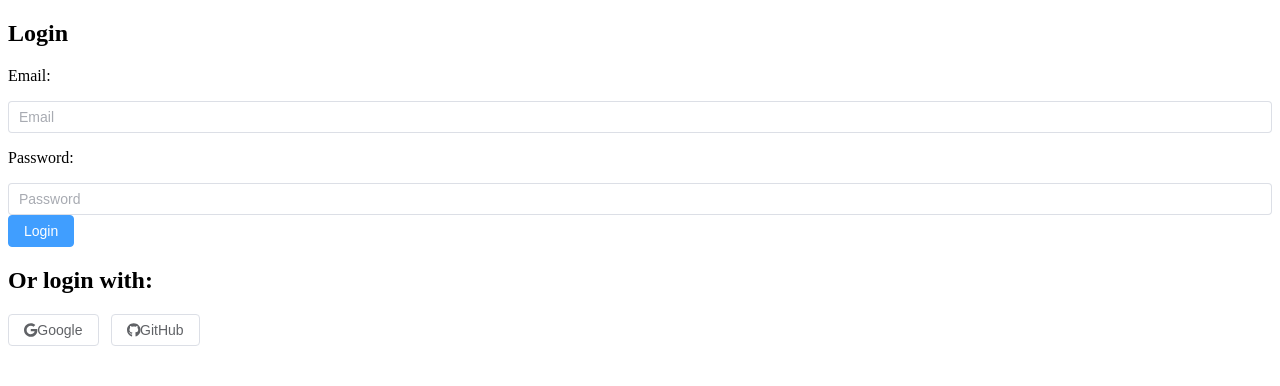
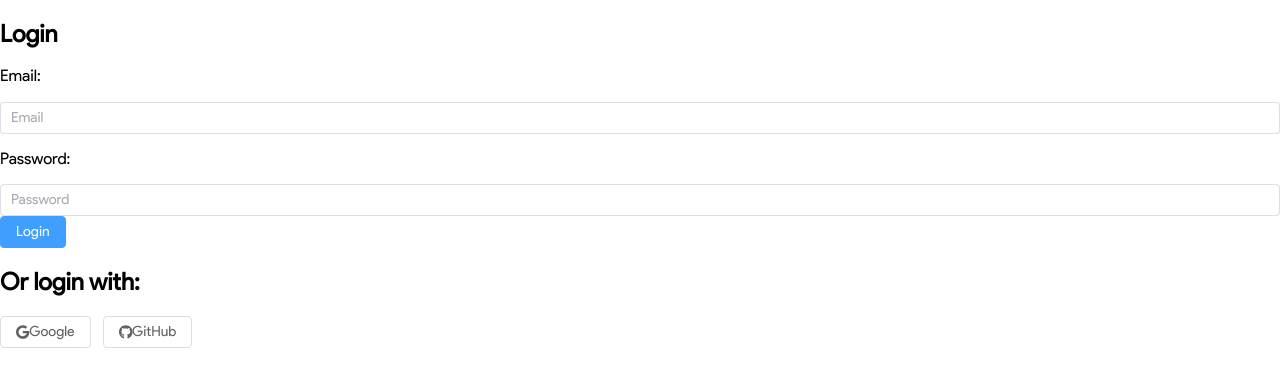
Before and after one commit to ivan-cavero/GoogleMeetClone, a Vue app: page /login in a window 1280 px wide. Shown: the top 386 px of the page. Built offline with nearby package versions, Linux system fonts and the light colour scheme; no server answers.

Commit message:
:bento: Add global tyles,font and logo.

```diff
--- /dev/null
+++ b/src/assets/styles/global.css
@@ -0,0 +1,17 @@
+@font-face {
+    font-family: "Product Sans";
+    src: url('../fonts/ProductSansRegular.ttf') format('woff2');
+}
+
+body {
+    font-family: "Product Sans", Arial, Helvetica, sans-serif;
+}
+
+.dark-mode {
+    background-color: #222;
+    color: #fff;
+}
+
+.dark-mode .app-header {
+    background-color: #333;
+}
--- /dev/null
+++ b/src/assets/styles/modern-normalize.css
@@ -0,0 +1,298 @@
+/*! modern-normalize v1.1.0 | MIT License | https://github.com/sindresorhus/modern-normalize */
+
+/*
+Document
+========
+*/
+
+/**
+Use a better box model (opinionated).
+*/
+
+*,
+::before,
+::after {
+	box-sizing: border-box;
+}
+
+/**
+Use a more readable tab size (opinionated).
+*/
+
+html {
+	-moz-tab-size: 4;
+	tab-size: 4;
+}
+
+/**
+1. Correct the line height in all browsers.
+2. Prevent adjustments of font size after orientation changes in iOS.
+*/
+
+html {
+	line-height: 1.15; /* 1 */
+	-webkit-text-size-adjust: 100%; /* 2 */
+}
+
+/*
+Sections
+========
+*/
+
+/**
+Remove the margin in all browsers.
+*/
+
+body {
+	margin: 0;
+}
+
+/**
+Improve consistency of default fonts in all browsers. (https://github.com/sindresorhus/modern-normalize/issues/3)
+*/
+
+body {
+	font-family:
+		system-ui,
+		-apple-system, /* Firefox supports this but not yet `system-ui` */
+		'Segoe UI',
+		Roboto,
+		Helvetica,
+		Arial,
+		sans-serif,
+		'Apple Color Emoji',
+		'Segoe UI Emoji';
+}
+
+/*
+Grouping content
+================
+*/
+
+/**
+1. Add the correct height in Firefox.
+2. Correct the inheritance of border color in Firefox. (https://bugzilla.mozilla.org/show_bug.cgi?id=190655)
+*/
+
+hr {
+	height: 0; /* 1 */
+	color: inherit; /* 2 */
+}
+
+/*
+Text-level semantics
+====================
+*/
+
+/**
+Add the correct text decoration in Chrome, Edge, and Safari.
+*/
+
+abbr[title] {
+	text-decoration: underline dotted;
+}
+
+/**
+Add the correct font weight in Edge and Safari.
+*/
+
+b,
+strong {
+	font-weight: bolder;
+}
+
+/**
+1. Improve consistency of default fonts in all browsers. (https://github.com/sindresorhus/modern-normalize/issues/3)
+2. Correct the odd 'em' font sizing in all browsers.
+*/
+
+code,
+kbd,
+samp,
+pre {
+	font-family:
+		ui-monospace,
+		SFMono-Regular,
+		Consolas,
+		'Liberation Mono',
+		Menlo,
+		monospace; /* 1 */
+	font-size: 1em; /* 2 */
+}
+
+/**
+Add the correct font size in all browsers.
+*/
+
+small {
+	font-size: 80%;
+}
+
+/**
+Prevent 'sub' and 'sup' elements from affecting the line height in all browsers.
+*/
+
+sub,
+sup {
+	font-size: 75%;
+	line-height: 0;
+	position: relative;
+	vertical-align: baseline;
+}
+
+sub {
+	bottom: -0.25em;
+}
+
+sup {
+	top: -0.5em;
+}
+
+/*
+Tabular data
+============
+*/
+
+/**
+1. Remove text indentation from table contents in Chrome and Safari. (https://bugs.chromium.org/p/chromium/issues/detail?id=999088, https://bugs.webkit.org/show_bug.cgi?id=201297)
+2. Correct table border color inheritance in all Chrome and Safari. (https://bugs.chromium.org/p/chromium/issues/detail?id=935729, https://bugs.webkit.org/show_bug.cgi?id=195016)
+*/
+
+table {
+	text-indent: 0; /* 1 */
+	border-color: inherit; /* 2 */
+}
+
+/*
+Forms
+=====
+*/
+
+/**
+1. Change the font styles in all browsers.
+2. Remove the margin in Firefox and Safari.
+*/
+
+button,
+input,
+optgroup,
+select,
+textarea {
+	font-family: inherit; /* 1 */
+	font-size: 100%; /* 1 */
+	line-height: 1.15; /* 1 */
+	margin: 0; /* 2 */
+}
+
+/**
+Remove the inheritance of text transform in Edge and Firefox.
+1. Remove the inheritance of text transform in Firefox.
+*/
+
+button,
+select { /* 1 */
+	text-transform: none;
+}
+
+/**
+Correct the inability to style clickable types in iOS and Safari.
+*/
+
+button,
+[type='button'],
+[type='reset'],
+[type='submit'] {
+	-webkit-appearance: button;
+}
+
+/**
+Remove the inner border and padding in Firefox.
+*/
+
+::-moz-focus-inner {
+	border-style: none;
+	padding: 0;
+}
+
+/**
+Restore the focus styles unset by the previous rule.
+*/
+
+:-moz-focusring {
+	outline: 1px dotted ButtonText;
+}
+
+/**
+Remove the additional ':invalid' styles in Firefox.
+See: https://github.com/mozilla/gecko-dev/blob/2f9eacd9d3d995c937b4251a5557d95d494c9be1/layout/style/res/forms.css#L728-L737
+*/
+
+:-moz-ui-invalid {
+	box-shadow: none;
+}
+
+/**
+Remove the padding so developers are not caught out when they zero out 'fieldset' elements in all browsers.
+*/
+
+legend {
+	padding: 0;
+}
+
+/**
+Add the correct vertical alignment in Chrome and Firefox.
+*/
+
+progress {
+	vertical-align: baseline;
+}
+
+/**
+Correct the cursor style of increment and decrement buttons in Safari.
+*/
+
+::-webkit-inner-spin-button,
+::-webkit-outer-spin-button {
+	height: auto;
+}
+
+/**
+1. Correct the odd appearance in Chrome and Safari.
+2. Correct the outline style in Safari.
+*/
+
+[type='search'] {
+	-webkit-appearance: textfield; /* 1 */
+	outline-offset: -2px; /* 2 */
+}
+
+/**
+Remove the inner padding in Chrome and Safari on macOS.
+*/
+
+::-webkit-search-decoration {
+	-webkit-appearance: none;
+}
+
+/**
+1. Correct the inability to style clickable types in iOS and Safari.
+2. Change font properties to 'inherit' in Safari.
+*/
+
+::-webkit-file-upload-button {
+	-webkit-appearance: button; /* 1 */
+	font: inherit; /* 2 */
+}
+
+/*
+Interactive
+===========
+*/
+
+/*
+Add the correct display in Chrome and Safari.
+*/
+
+summary {
+	display: list-item;
+}
--- a/src/main.js
+++ b/src/main.js
@@ -5,11 +5,15 @@
 import App from './App.vue'
 import router from './router'
 
+import './assets/styles/modern-normalize.css'
+import './assets/styles/global.css'
+
 import { library } from '@fortawesome/fontawesome-svg-core'
 import { faGoogle, faGithub } from '@fortawesome/free-brands-svg-icons'
+import { faMoon, faSun, faUser, faQuestion } from '@fortawesome/free-solid-svg-icons'
 import { FontAwesomeIcon } from '@fortawesome/vue-fontawesome'
 
-library.add(faGoogle, faGithub)
+library.add(faGoogle, faGithub, faMoon, faSun, faUser, faQuestion)
 
 const app = createApp(App)
 
--- a/src/style.css
+++ /dev/null
@@ -1,89 +0,0 @@
-:root {
-  font-family: Inter, system-ui, Avenir, Helvetica, Arial, sans-serif;
-  line-height: 1.5;
-  font-weight: 400;
-
-  color-scheme: light dark;
-  color: rgba(255, 255, 255, 0.87);
-  background-color: #242424;
-
-  font-synthesis: none;
-  text-rendering: optimizeLegibility;
-  -webkit-font-smoothing: antialiased;
-  -moz-osx-font-smoothing: grayscale;
-  -webkit-text-size-adjust: 100%;
-}
-
-a {
-  font-weight: 500;
-  color: #646cff;
-  text-decoration: inherit;
-}
-a:hover {
-  color: #535bf2;
-}
-
-a {
-  font-weight: 500;
-  color: #646cff;
-  text-decoration: inherit;
-}
-a:hover {
-  color: #535bf2;
-}
-
-body {
-  margin: 0;
-  display: flex;
-  place-items: center;
-  min-width: 320px;
-  min-height: 100vh;
-}
-
-h1 {
-  font-size: 3.2em;
-  line-height: 1.1;
-}
-
-button {
-  border-radius: 8px;
-  border: 1px solid transparent;
-  padding: 0.6em 1.2em;
-  font-size: 1em;
-  font-weight: 500;
-  font-family: inherit;
-  background-color: #1a1a1a;
-  cursor: pointer;
-  transition: border-color 0.25s;
-}
-button:hover {
-  border-color: #646cff;
-}
-button:focus,
-button:focus-visible {
-  outline: 4px auto -webkit-focus-ring-color;
-}
-
-.card {
-  padding: 2em;
-}
-
-#app {
-  max-width: 1280px;
-  margin: 0 auto;
-  padding: 2rem;
-  text-align: center;
-}
-
-@media (prefers-color-scheme: light) {
-  :root {
-    color: #213547;
-    background-color: #ffffff;
-  }
-  a:hover {
-    color: #747bff;
-  }
-  button {
-    background-color: #f9f9f9;
-  }
-}
```
Also changed, not shown: src/assets/fonts/ProductSansRegular.ttf (added), src/assets/logo.png (added).
